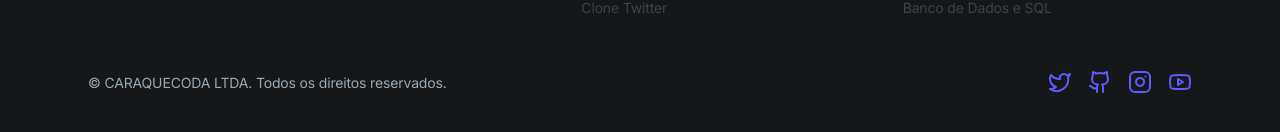
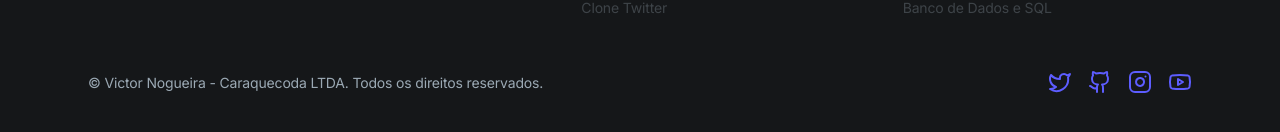
Before and after one commit to vmnog/caraquecoda, a Next.js app: page / in a window 1280 px wide. Shown: the part 5226-5358 px from the top of the page. Built offline with nearby package versions, Linux system fonts and the light colour scheme.

Commit message:
chore: update footer company name

```diff
--- a/components/ui/footer.tsx
+++ b/components/ui/footer.tsx
@@ -109,7 +109,7 @@ export default function Footer() {
               ))}
             </ul>
             {/* Copyrights note */}
-            <div className="text-gray-400 text-sm mr-4">&copy; CARAQUECODA LTDA. Todos os direitos reservados.</div>
+            <div className="text-gray-400 text-sm mr-4">&copy; Victor Nogueira - Caraquecoda LTDA. Todos os direitos reservados.</div>
           </div>
         </div>
       </div>
```
